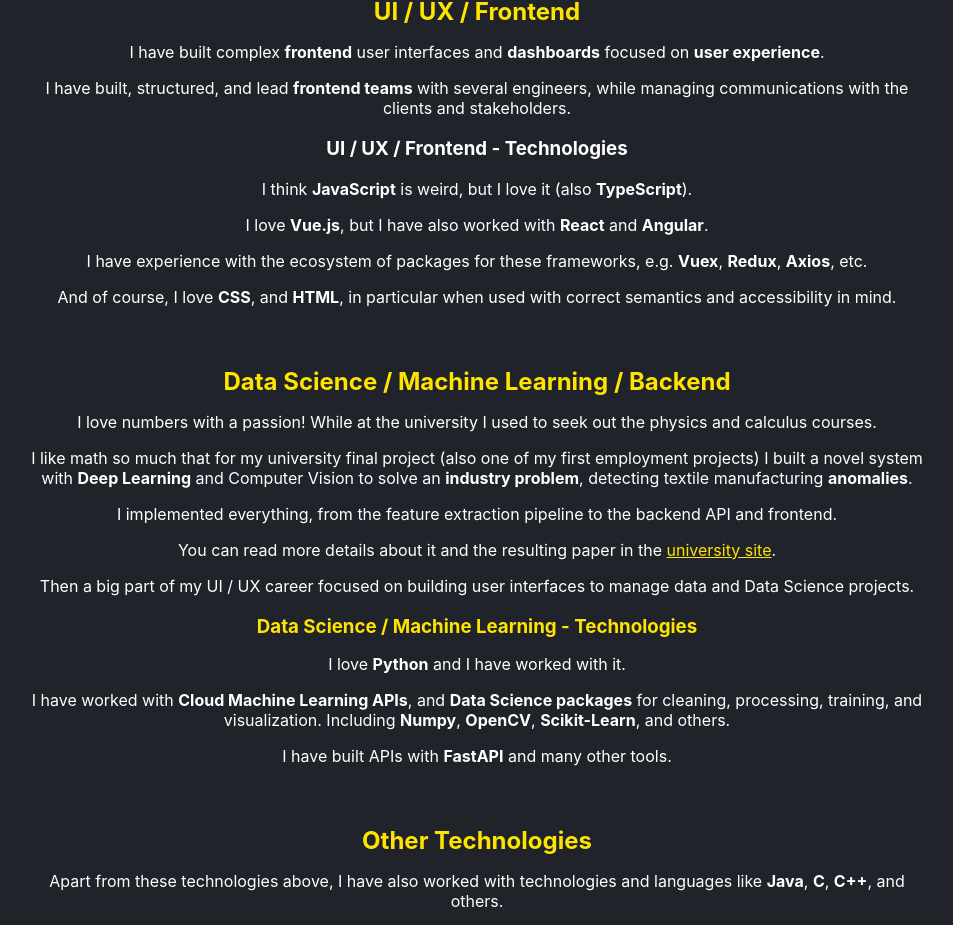
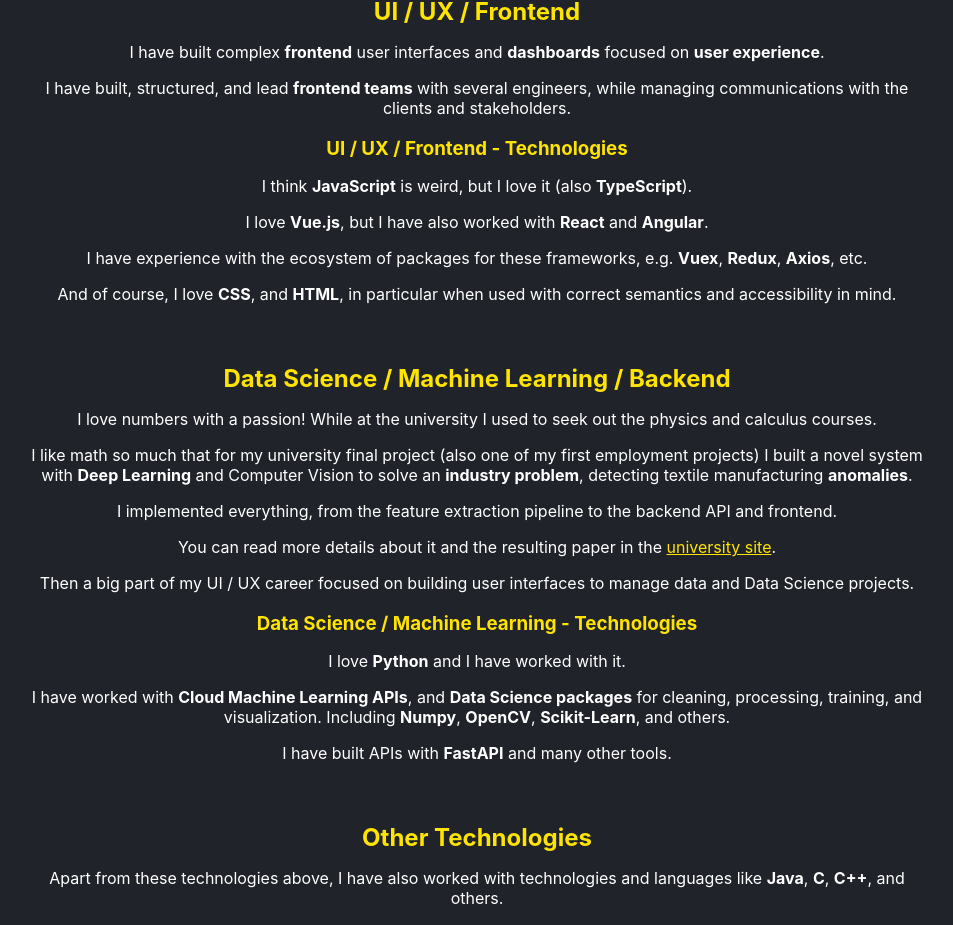
Before and after one commit to yaquelinehoyos/Yaqueline-Hoyos-Website, a React (Create React App) app: page / in a window 1280 px wide. Shown: the part 1857-2782 px from the top of the page, without its empty margins (163-1116 px from the left). Built offline with nearby package versions, Linux system fonts and the light colour scheme.

Commit message:
:lipstick: change title color

```diff
--- a/src/components/technologies/Technologies.tsx
+++ b/src/components/technologies/Technologies.tsx
@@ -14,7 +14,7 @@
           &nbsp;with several engineers, while managing communications with the clients and stakeholders.
       </p>
 
-      <h3>UI / UX / Frontend - Technologies</h3>
+      <h3 className="app-titles">UI / UX / Frontend - Technologies</h3>
       <p>
           I think <strong>JavaScript</strong>
           &nbsp;is weird, but I love it (also <strong>TypeScript</strong>).
```
